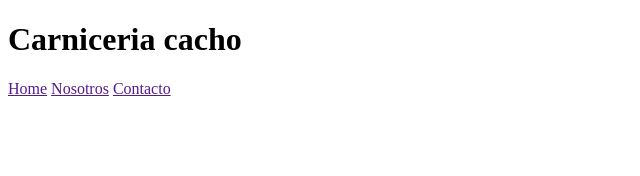
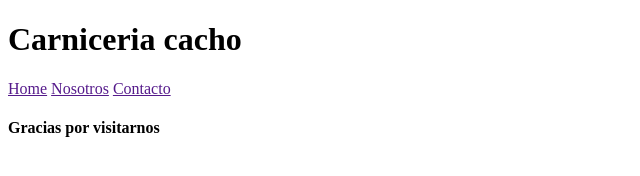
Before and after one commit to Josejose98/carniceria, a plain HTML site: page index.html in a window 1280 px wide. Shown: the whole page, without its empty margins (0-640 px from the left). Drawn offline with Linux system fonts and the light colour scheme.

Commit message:
Agregue footer

```diff
--- a/index.html
+++ b/index.html
@@ -17,6 +17,9 @@
             <a href="">Contacto</a>
         </nav>
     </header>
+    <footer>
+        <h4>Gracias por visitarnos</h4>
+    </footer>
 </body>
 
 </html>
```
